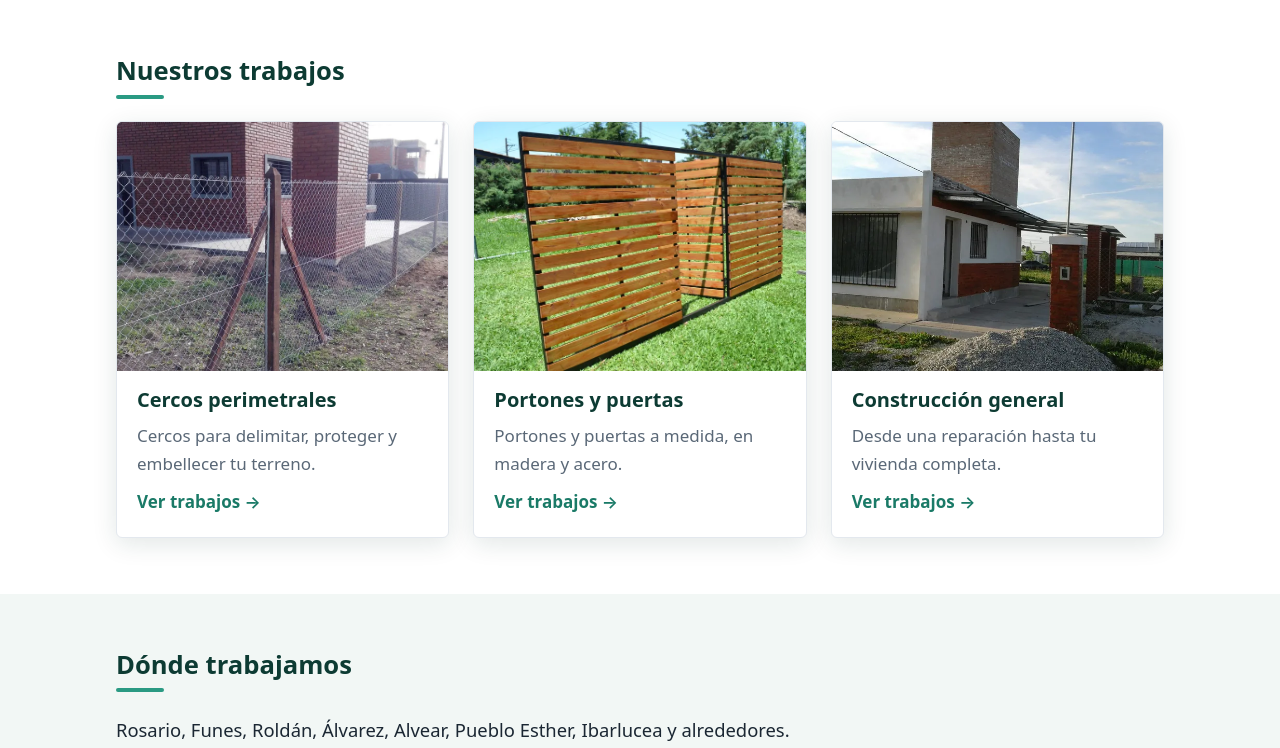
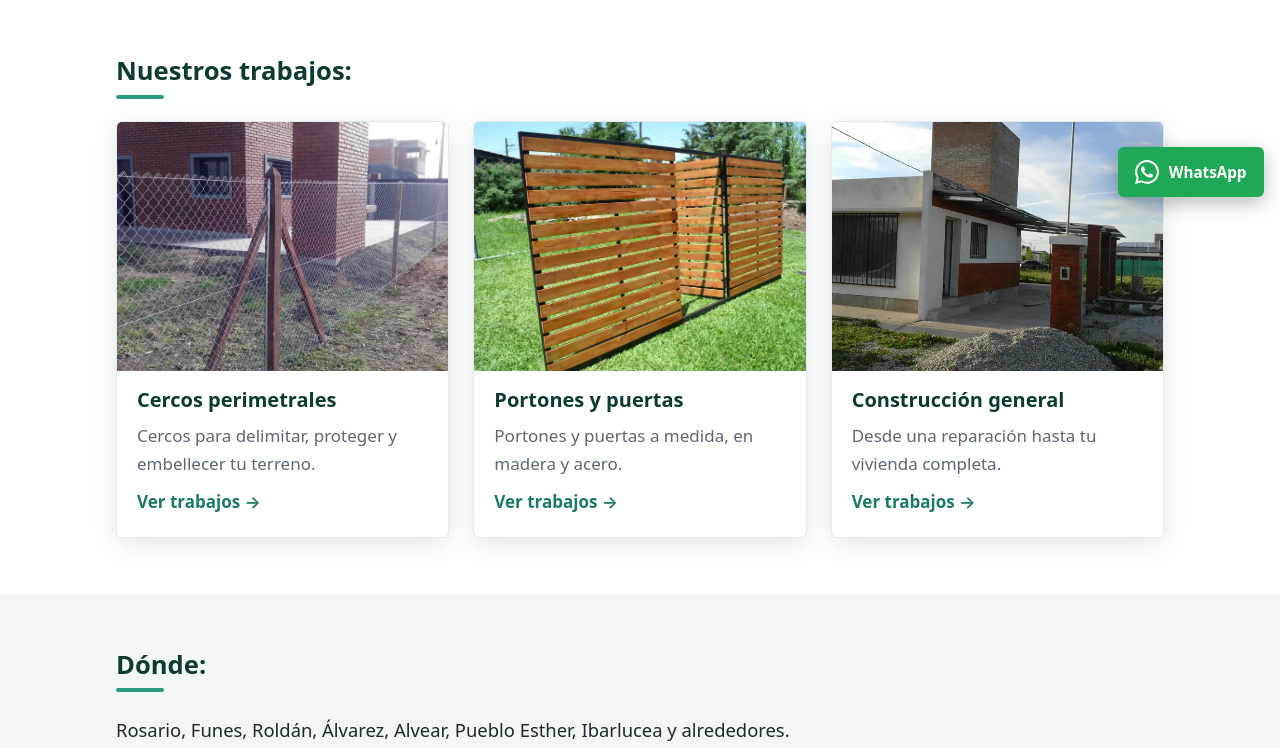
Before and after one commit to ArielLevet/cercos-rosario-static, a plain HTML site: page index.html in a window 1280 px wide. Shown: the part 587-1335 px from the top of the page. Drawn offline with Linux system fonts and the light colour scheme.

Commit message:
Add floating WhatsApp button; colons on home headings
Icon from Bootstrap Icons (MIT), same approach as web-estacionamiento.

Co-Authored-By: Claude Sonnet 5.5 <noreply@anthropic.com>

```diff
--- a/index.html
+++ b/index.html
@@ -64,7 +64,7 @@
 
     <section class="section" id="trabajos">
       <div class="wrap">
-        <h2 class="section-title">Nuestros trabajos</h2>
+        <h2 class="section-title">Nuestros trabajos:</h2>
         <div class="cards">
         <a class="card" href="cercos-perimetrales.html">
           <img src="img/cercos/cerco1_thumb.webp" alt="Cerco de tejido romboidal" loading="lazy">
@@ -96,7 +96,7 @@
 
     <section class="section section-alt">
       <div class="wrap">
-        <h2 class="section-title">Dónde trabajamos</h2>
+        <h2 class="section-title">Dónde:</h2>
         <p class="localidades">Rosario, Funes, Roldán, Álvarez, Alvear, Pueblo Esther, Ibarlucea y alrededores.</p>
       </div>
     </section>
@@ -142,6 +142,10 @@
     <p class="wrap copyright">© Cercos Rosario · cercosrosario.com.ar</p>
   </footer>
 
+  <a class="whatsapp-float" href="https://wa.me/5493415620131?text=Hola%2C%20quisiera%20consultar%20por%20cercos%2C%20portones%20o%20construcci%C3%B3n." target="_blank" rel="noopener noreferrer" aria-label="Consultar por WhatsApp (abre una pestaña nueva)">
+    <img src="img/whatsapp.svg" alt="" width="24" height="24" aria-hidden="true"><span>WhatsApp</span>
+  </a>
+
   <script src="main.js" defer></script>
 </body>
 </html>
--- a/style.css
+++ b/style.css
@@ -226,8 +226,21 @@ ul { margin: 0; padding: 0; list-style: none; }
   .cta { padding: 2rem 0; }
 }
 
+/* ---------- WhatsApp flotante ---------- */
+.whatsapp-float {
+  position: fixed; right: 16px; bottom: calc(16px + env(safe-area-inset-bottom, 0px)); z-index: 40;
+  display: flex; align-items: center; gap: .6rem;
+  min-height: 3.1rem; padding: .7rem 1.1rem;
+  border-radius: 6px; background: #1fa855; color: #fff;
+  font-weight: 700; font-size: .95rem; text-decoration: none;
+  box-shadow: 0 6px 20px rgba(0, 0, 0, .28);
+  transition: background-color .15s, transform .15s;
+}
+.whatsapp-float img { flex: none; width: 24px; height: 24px; }
+.whatsapp-float:hover { background: #178a45; transform: translateY(-3px); }
+
 /* ---------- Pie ---------- */
-.site-footer { background: #0a2b26; color: rgba(255, 255, 255, .85); padding: 2.5rem 0 1rem; font-size: .98rem; }
+.site-footer { background: #0a2b26; color: rgba(255, 255, 255, .85); padding: 2.5rem 0 calc(5rem + env(safe-area-inset-bottom, 0px)); font-size: .98rem; }
 .site-footer a { color: #fff; text-decoration: none; }
 .site-footer a:hover { text-decoration: underline; }
 .site-footer strong { display: block; color: #fff; margin-bottom: .5rem; }
```
Also changed, not shown: 404.html (+4 -0 lines), cercos-perimetrales.html (+4 -0 lines), construccion-general.html (+4 -0 lines), contacto.html (+4 -0 lines), portones-puertas.html (+4 -0 lines), img/whatsapp.svg (added), licenses/bootstrap-icons.txt (added).
